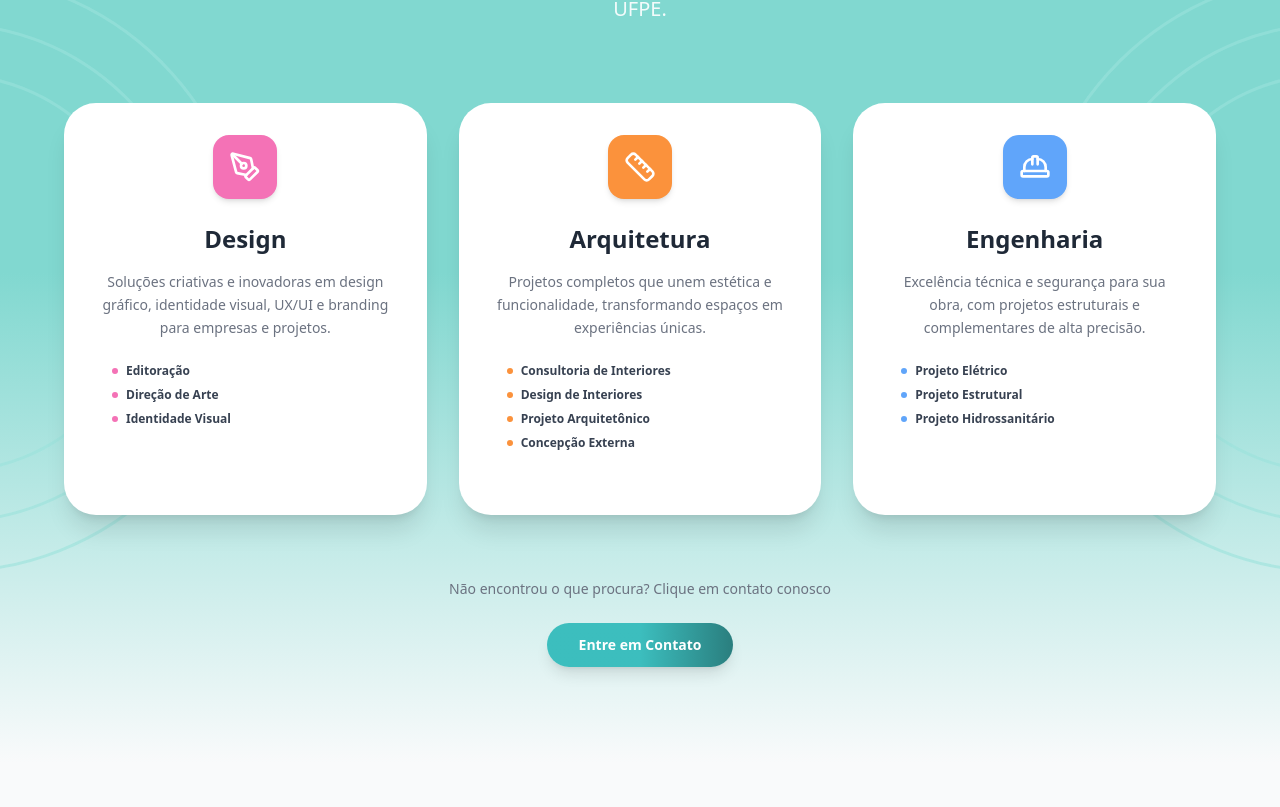
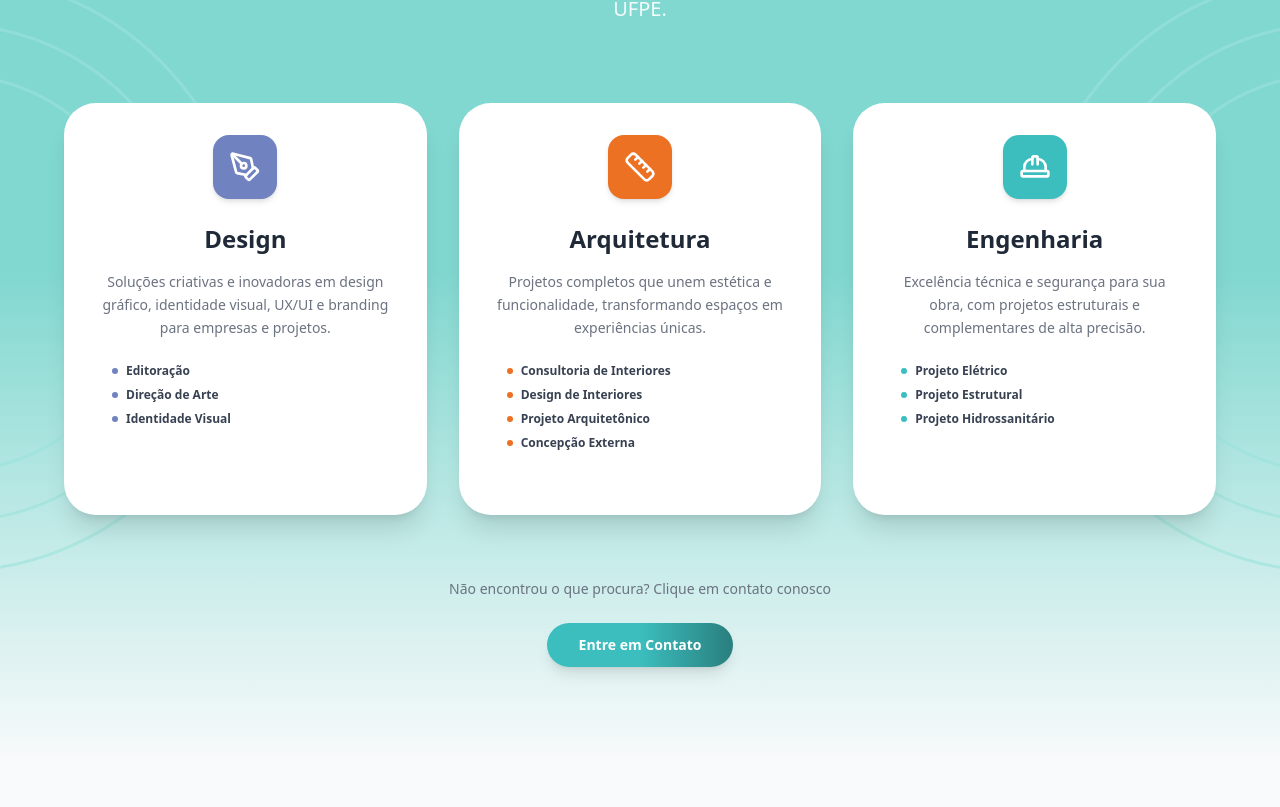
Before and after one commit to projetosseedabit/arco-site-deploy, a Next.js app: page / in a window 1280 px wide. Shown: the part 2733-3540 px from the top of the page. Built offline with nearby package versions, Linux system fonts and the light colour scheme; no server answers.

Commit message:
Colors Changeds

```diff
--- a/src/components/sections/ContactSection/index.tsx
+++ b/src/components/sections/ContactSection/index.tsx
@@ -44,9 +44,6 @@ const ContactSection = () => {
       <div className="container mx-auto px-4 sm:px-6 lg:px-8">
         <div className="text-center max-w-3xl mx-auto mb-12">
           <div className="inline-block">
-            <span className="px-4 py-2 rounded-full bg-primary/10 text-primary font-semibold text-sm border border-primary/20">
-              CONTATO
-            </span>
           </div>
           <h2 className="mt-6 text-4xl sm:text-5xl font-bold text-gray-800 leading-tight">
             Vamos construir algo{" "}
--- a/src/components/sections/ServicesSection/index.tsx
+++ b/src/components/sections/ServicesSection/index.tsx
@@ -10,7 +10,7 @@ const services = [
     description: "Soluções criativas e inovadoras em design gráfico, identidade visual, UX/UI e branding para empresas e projetos.",
     items: ["Editoração", "Direção de Arte", "Identidade Visual"],
     icon: PenTool,
-    iconColor: "bg-pink-400",
+    iconColor: "bg-custom-pink",
   },
   {
     id: 2,
@@ -18,7 +18,7 @@ const services = [
     description: "Projetos completos que unem estética e funcionalidade, transformando espaços em experiências únicas.",
     items: ["Consultoria de Interiores", "Design de Interiores", "Projeto Arquitetônico", "Concepção Externa"],
     icon: Ruler,
-    iconColor: "bg-orange-400",
+    iconColor: "bg-custom-orange",
   },
   {
     id: 3,
@@ -26,7 +26,7 @@ const services = [
     description: "Excelência técnica e segurança para sua obra, com projetos estruturais e complementares de alta precisão.",
     items: ["Projeto Elétrico", "Projeto Estrutural", "Projeto Hidrossanitário"],
     icon: HardHat,
-    iconColor: "bg-blue-400",
+    iconColor: "bg-custom-teal",
   },
 ];
 
@@ -81,7 +81,7 @@ const ServicesSection = () => {
               <ul className="text-left w-full space-y-2 mb-8 pl-4">
                 {service.items.map((item, idx) => (
                   <li key={idx} className="flex items-center text-xs font-semibold text-gray-700">
-                    <span className={`w-1.5 h-1.5 rounded-full mr-2 ${service.title === 'Design' ? 'bg-pink-400' : service.title === 'Arquitetura' ? 'bg-orange-400' : 'bg-blue-400'}`}></span>
+                    <span className={`w-1.5 h-1.5 rounded-full mr-2 ${service.title === 'Design' ? 'bg-custom-pink' : service.title === 'Arquitetura' ? 'bg-custom-orange' : 'bg-custom-teal'}`}></span>
                     {item}
                   </li>
                 ))}
--- a/tailwind.config.ts
+++ b/tailwind.config.ts
@@ -15,6 +15,8 @@ const config: Config = {
         'custom-teal': '#3DBEBE',
         'custom-dark-teal': '#2A8080',
         'custom-light-gray': '#737B8C',
+        'custom-orange': '#ED7123',
+        'custom-pink': '#7082C0',
         border: "hsl(var(--border))",
         input: "hsl(var(--input))",
         ring: "hsl(var(--ring))",
```
